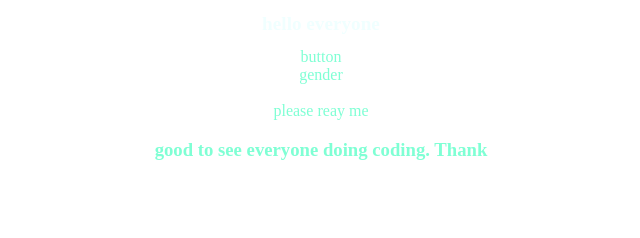
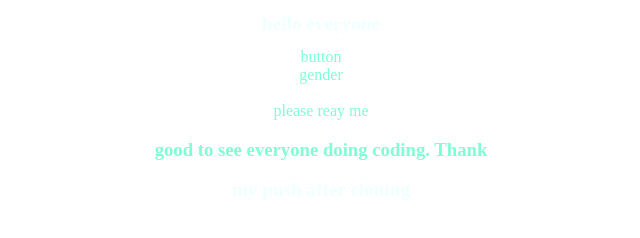
Before and after one commit to Toseefkhan123/firstrepo, a plain HTML site: page project.html in a window 1280 px wide. Shown: the full height of the page, 319-959 px from the left. Drawn offline with Linux system fonts and the light colour scheme.

Commit message:
cloned then pushed

```diff
--- a/project.html
+++ b/project.html
@@ -23,6 +23,7 @@
     <option>gender</option>
     <p>please reay me </p>
     <h3>good to see everyone doing coding. Thank</h3>
+    <h1>my push after cloning</h1>
     <script>
         let balance = 0;
         function balance() {
```
